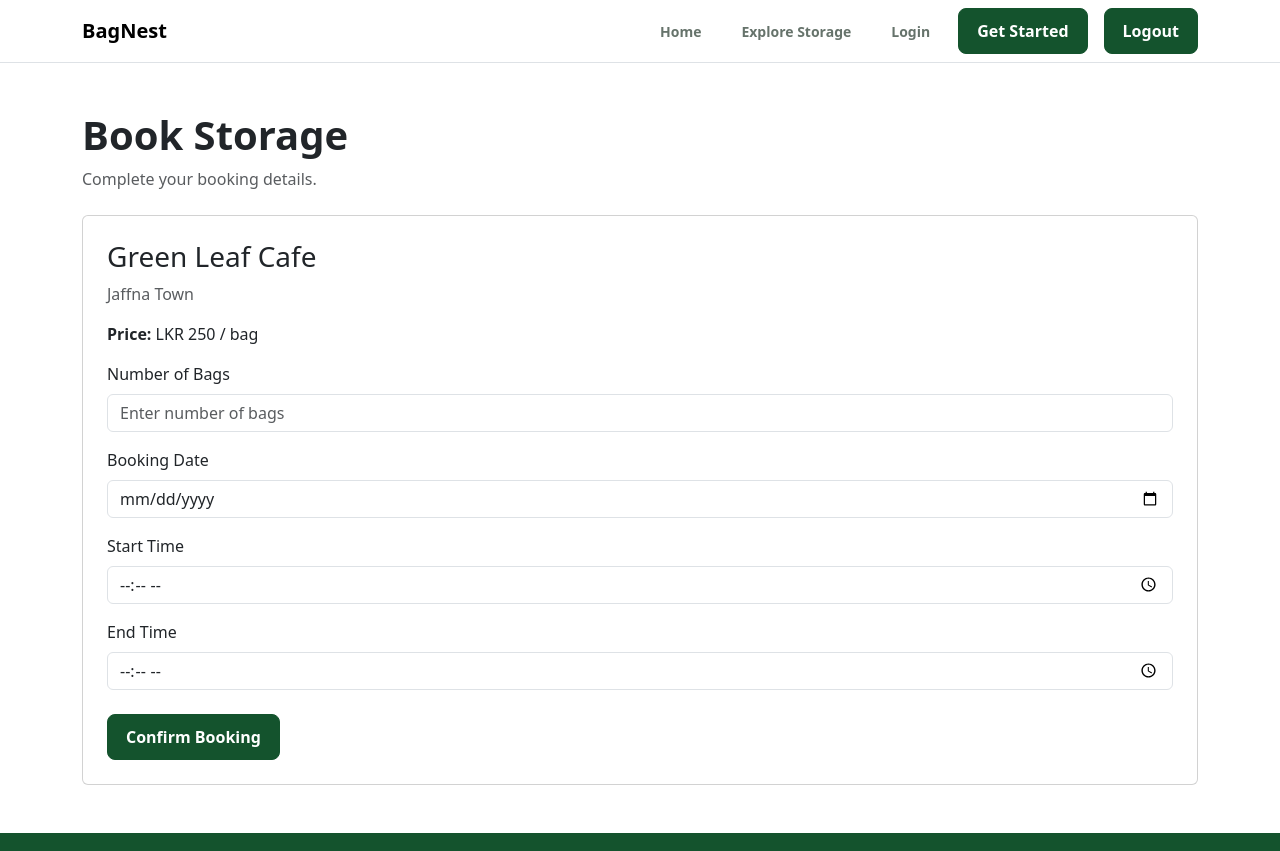
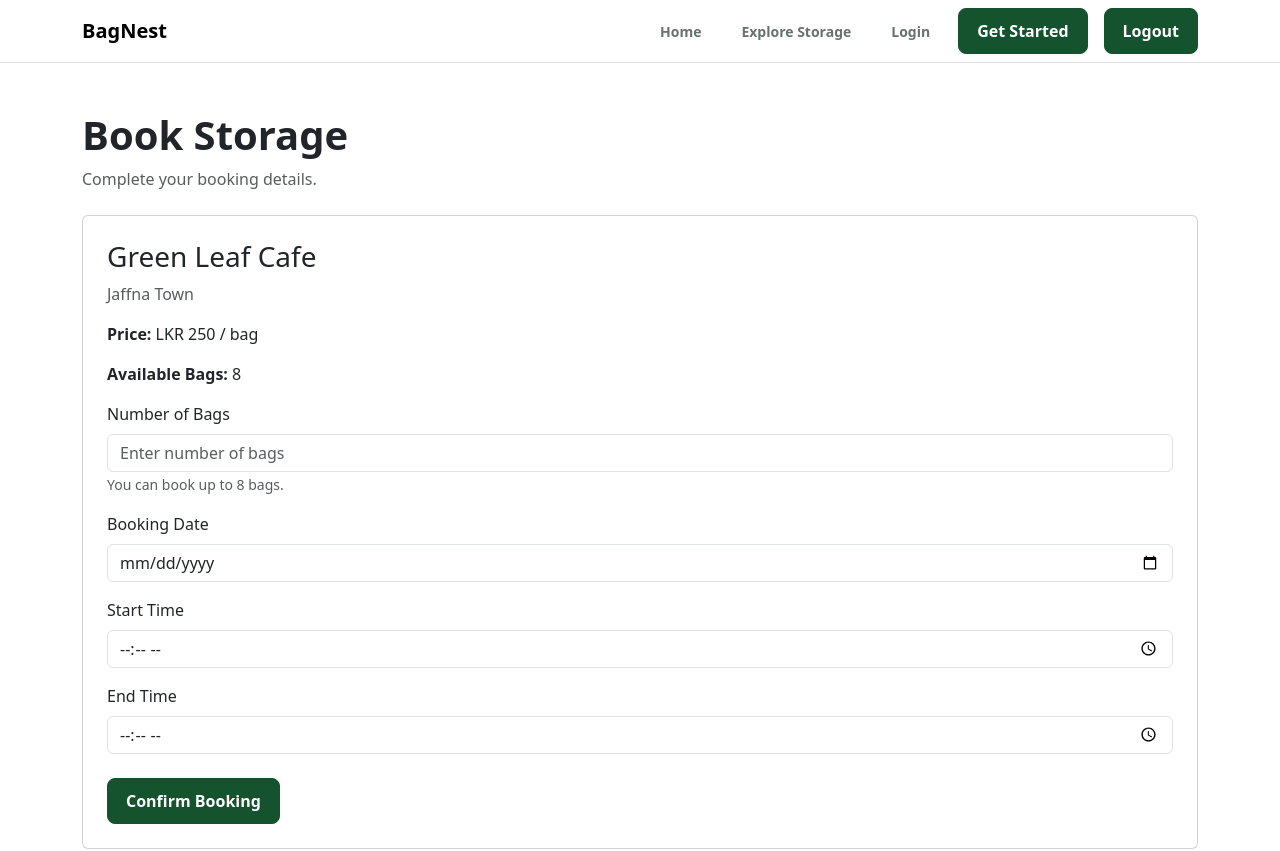
Before and after one commit to paviththira-vinayagamoorthy/BagNest, a React (Vite) app in the folder frontend/hackathon_projects/: page /booking/1 in a window 1280 px wide. Shown: the top 851 px of the page. Built offline with nearby package versions, Linux system fonts and the light colour scheme.

Commit message:
boooking number of bags limited added

```diff
--- a/frontend/hackathon_projects/src/pages/traveller/Booking.jsx
+++ b/frontend/hackathon_projects/src/pages/traveller/Booking.jsx
@@ -45,11 +45,17 @@ function Booking() {
           LKR {storage.price} / bag
         </p>
 
+        <p>
+          <strong>Available Bags:</strong>{" "}
+          {storage.availableBags}
+        </p>
+
         {/* Booking form */}
         <form>
 
           {/* Number of bags */}
           <div className="mb-3">
+
             <label className="form-label">
               Number of Bags
             </label>
@@ -59,11 +65,18 @@ function Booking() {
               className="form-control"
               placeholder="Enter number of bags"
               min="1"
+              max={storage.availableBags}
             />
+
+            <small className="text-muted">
+              You can book up to {storage.availableBags} bags.
+            </small>
+
           </div>
 
           {/* Booking date */}
           <div className="mb-3">
+
             <label className="form-label">
               Booking Date
             </label>
@@ -72,10 +85,12 @@ function Booking() {
               type="date"
               className="form-control"
             />
+
           </div>
 
           {/* Start time */}
           <div className="mb-3">
+
             <label className="form-label">
               Start Time
             </label>
@@ -84,10 +99,12 @@ function Booking() {
               type="time"
               className="form-control"
             />
+
           </div>
 
           {/* End time */}
           <div className="mb-4">
+
             <label className="form-label">
               End Time
             </label>
@@ -96,6 +113,7 @@ function Booking() {
               type="time"
               className="form-control"
             />
+
           </div>
 
           {/* Confirm booking */}
```
